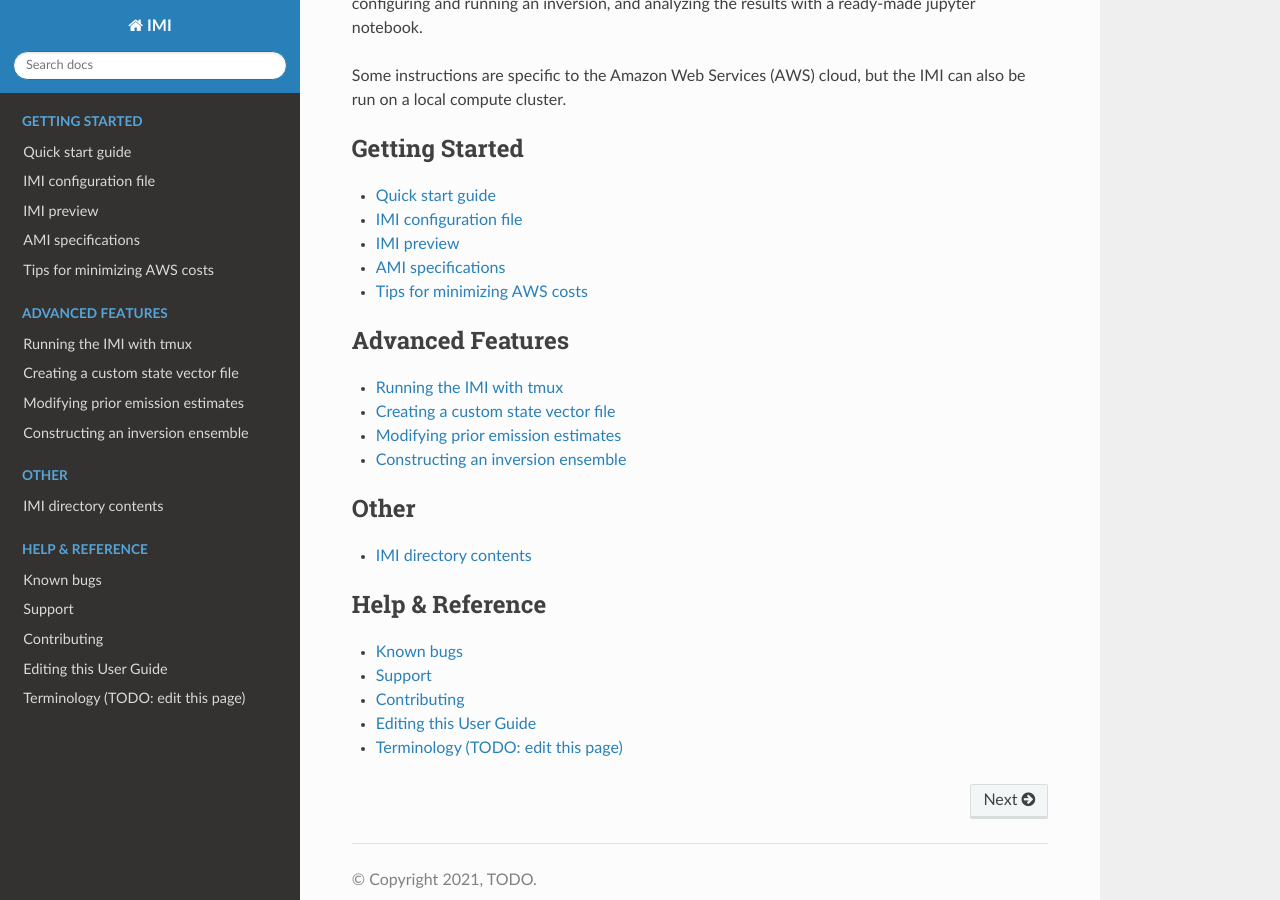
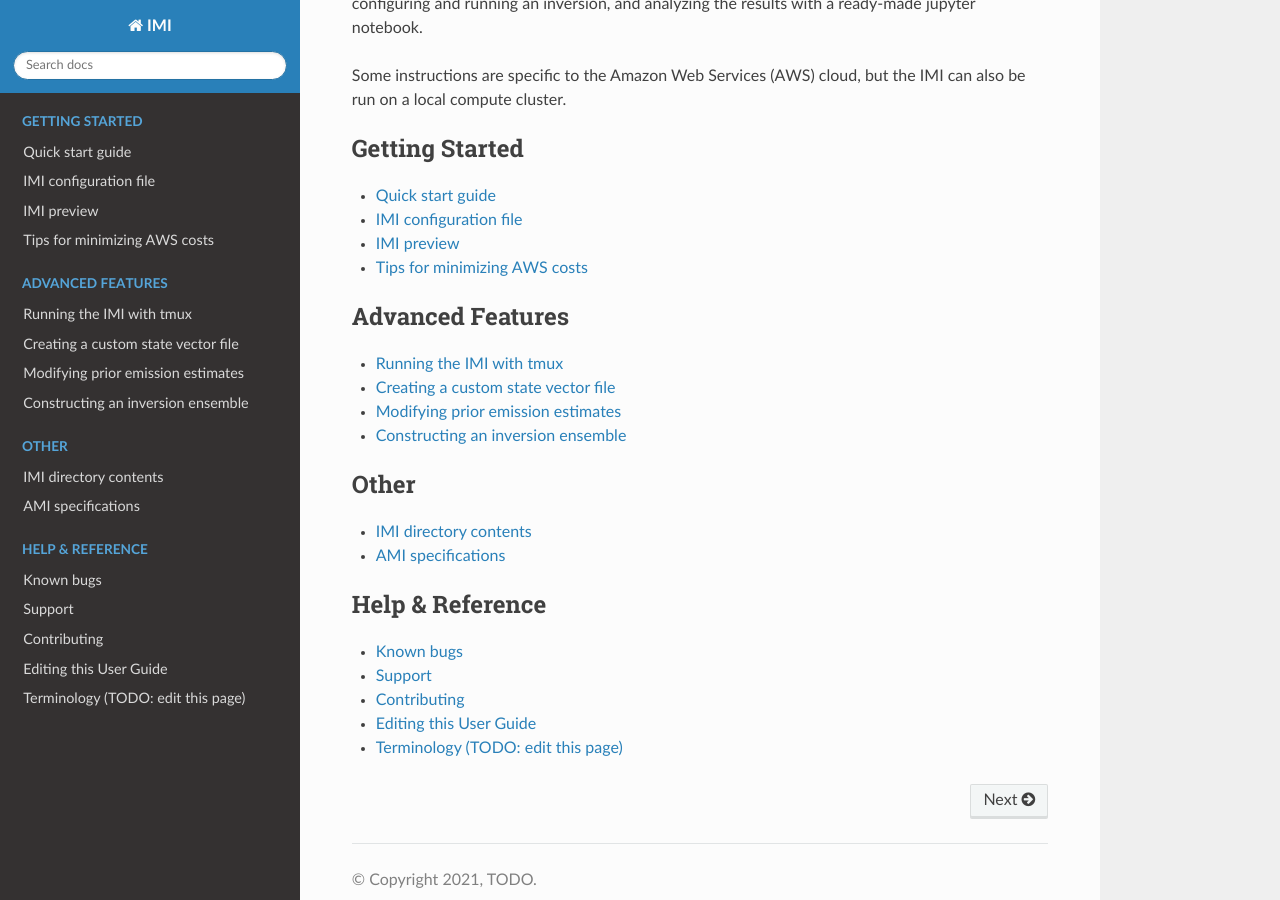
Before and after one commit to geoschem/integrated_methane_inversion, a Sphinx documentation site: the page built from docs/source/index.rst, in a window 1280 px wide and 900 px high, scrolled down 557 px. Built offline with Sphinx 7.4.7 and the Read the Docs theme 2.0.0, drawn with Linux system fonts in a browser that asks for light colours; part of the change alters nothing that is shown.

```diff
--- a/docs/source/index.rst
+++ b/docs/source/index.rst
@@ -33,7 +33,6 @@ Some instructions are specific to the Amazon Web Services (AWS) cloud, but the I
    getting-started/quick-start.rst
    getting-started/imi-config-file.rst
    getting-started/imi-preview.rst
-   getting-started/ami-specifications.rst
    getting-started/minimizing-cost-tips.rst
 
 .. toctree::
@@ -50,6 +49,7 @@ Some instructions are specific to the Amazon Web Services (AWS) cloud, but the I
    :caption: Other
 
    other/listing-directory-contents.rst
+   other/ami-specifications.rst
 
 .. toctree::
    :maxdepth: 1
```
Also changed, not shown: docs/source/other/ami-specifications.rst (renamed from docs/source/getting-started/ami-specifications.rst).
